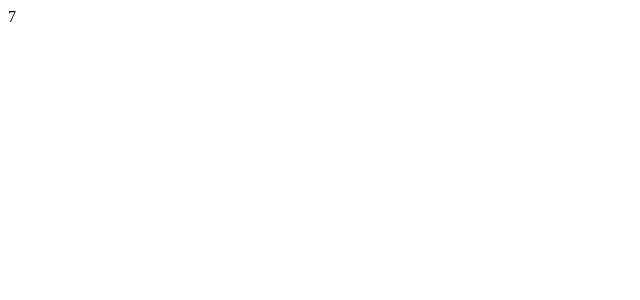
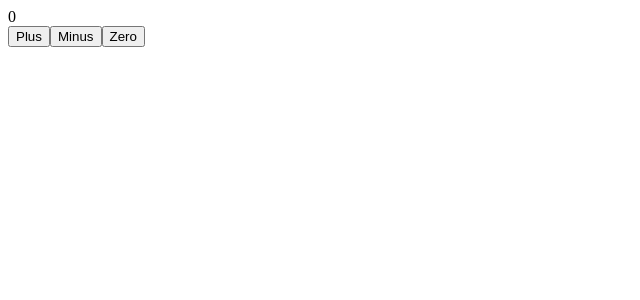
Before and after one commit to crhbala/react-b48, a React (Vite) app: page / in a window 1280 px wide. Shown: the top 300 px of the page, without its empty margins (0-640 px from the left). Built offline with nearby package versions, Linux system fonts and the light colour scheme.

Commit message:
adding a state counter with event handler and added pluse button to addition and minus and zero button change the value of counter

```diff
--- a/src/App.jsx
+++ b/src/App.jsx
@@ -1,24 +1,29 @@
-/*
-Hooks:
-  -any function that start with "use" is called a hook.
-  -they are special function that are only available while react is rendering
-
-  To creat a counter, where the value is increased as a function of time or at the click of a button.
-*/
-
-import React, { useState } from "react";
+import { useState } from "react";
 
 function App() {
-  //1argmt state name (ur choice name) 2 argmt state handler name followed by state name exmple counter set counter
   const [counter, setCounter] = useState(0);
 
-  // setTimeout(() => setCounter(counter + 1), 1000);
-  setTimeout(() => {
-    setCounter(counter + 1)
-  }, 1000);
+  const handleClickedPluse=()=>{
+    setCounter(counter + 1);
+  }
+  const handleClickedMinus = () => {
+    if (counter > 0) {
+      setCounter(counter - 1);
+    }
+
+  }
+  const handleClickedZero=()=>{
+    setCounter(0)
+  }
 
   return (
-    <div>{counter}</div>
+    <div>
+      <div> {counter} </div>
+      <button onClick={handleClickedPluse}>Plus</button>
+      <button onClick={handleClickedMinus}>Minus</button>
+      <button onClick={handleClickedZero}>Zero</button>
+    </div>
+
   )
 }
 
--- a/src/main.jsx
+++ b/src/main.jsx
@@ -32,4 +32,4 @@ const notes = [
     }
 ]
 
-    ReactDOM.createRoot(document.getElementById('root')).render(<App />)
+ReactDOM.createRoot(document.getElementById('root')).render(<App />);
```
